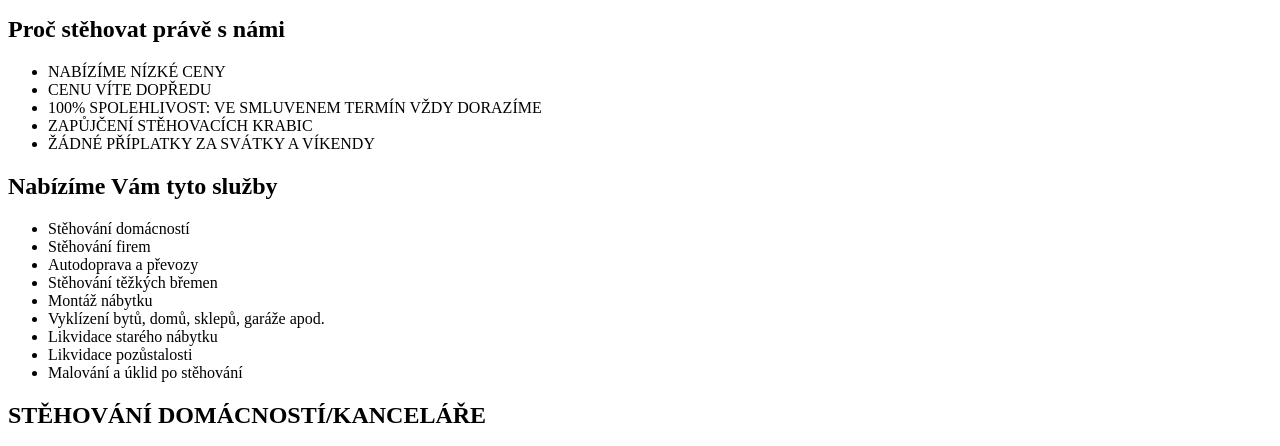
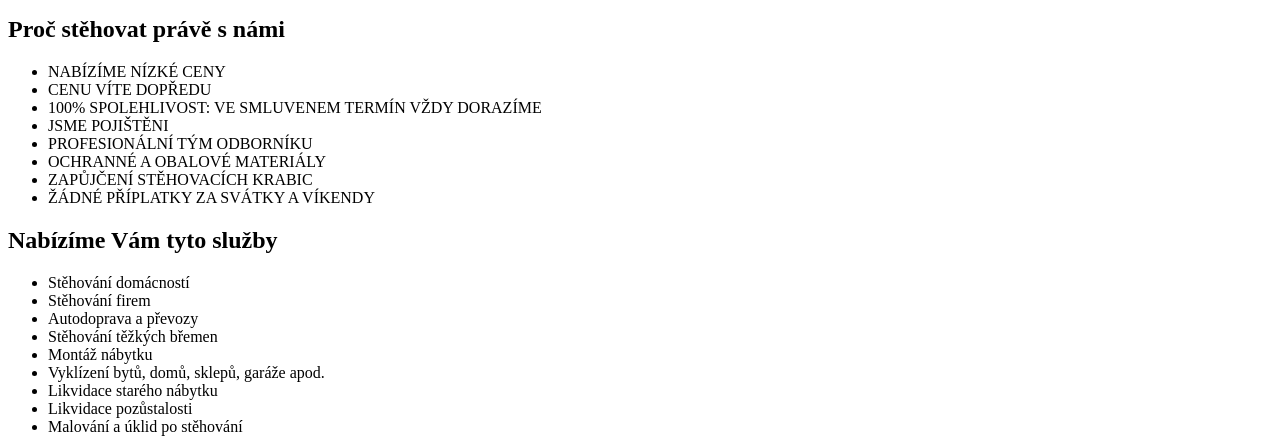
Before and after one commit to Rasiuk/bruncvik-stehovani, a website: page index.html in a window 1280 px wide. Shown: the part 315-761 px from the top of the page. Drawn offline with Linux system fonts and the light colour scheme.

Commit message:
Update index.html

```diff
--- a/index.html
+++ b/index.html
@@ -46,6 +46,9 @@
         <li class="reference__item">
           100% SPOLEHLIVOST: VE SMLUVENEM TERMÍN VŽDY DORAZÍME
         </li>
+        <li class="reference__item">JSME POJIŠTĚNI</li>
+        <li class="reference__item">PROFESIONÁLNÍ TÝM ODBORNÍKU</li>
+        <li class="reference__item">OCHRANNÉ A OBALOVÉ MATERIÁLY</li>
         <li class="reference__item">ZAPŮJČENÍ STĚHOVACÍCH KRABIC</li>
         <li class="reference__item">ŽÁDNÉ PŘÍPLATKY ZA SVÁTKY A VÍKENDY</li>
       </ul>
```
